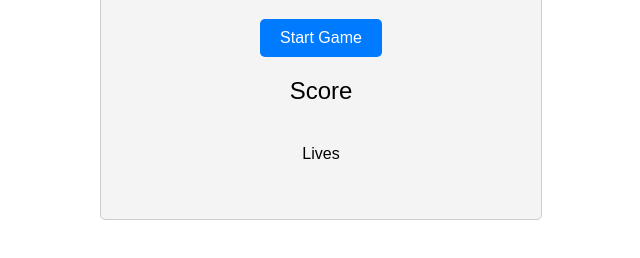
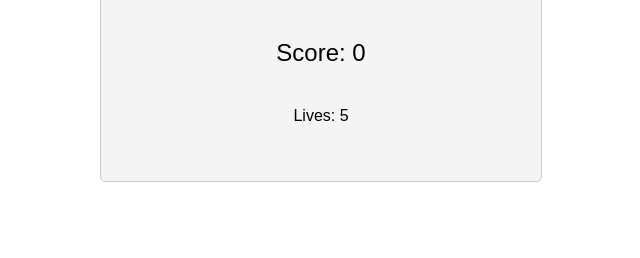
Before and after one commit to Pfulcher26/basic_a-_tile_game, a plain HTML site: page index.html in a window 1280 px wide. Both pictures are taken after a click on the button "Start Game". Shown: the part 102-360 px from the top of the page, without its empty margins (319-959 px from the left). Drawn offline with Linux system fonts and the light colour scheme.

Commit message:
Finishes the createTilePair function.

```diff
--- a/js/main.js
+++ b/js/main.js
@@ -50,37 +50,52 @@ startButton.addEventListener("click", initializeGame);
 // Functions
 
 
-// Initialize the game state
+// Initialize the game state, returns everything to a default state
+function initializeGame(){
     // Reset the score to the initial value
+    score = INITIAL_SCORE;
     // Reset lives to the initial value
-// Set the game as active
+    lives = INITIAL_LIVES;
     // Disable the start button to prevent multiple game starts
+    startButton.disabled = true;
     // Hide the start button
+    startButton.style.display = "none"
     // Clear the game board
+    gameBoard.innerHTML = ""
     // Render the game state onto the DOM
-
-
-
+    render();
+}
 
 // Render the game state
+function render(){
+    console.log("I'm in the render function")
     // Set the score display to the current score
+    scoreDisplay.innerText = `Score: ${score}`;
     // Set the lives display to the current lives
+    livesDisplay.innerText = `Lives: ${lives}`;
     // Create and replace two new game tile pairs
-
-
+    createTilePair();
+}
 
 
 // Function to create and replace two game tiles (one positive and one negative) on the game board
-// Check if the game is active
+function createTilePair(){
     // Remove all existing tiles on the game board
+    gameBoard.innerHTML = "";
     // Create variables for tile1 and tile2
+    let tile1;
+    let tile2;
     // Do some code while a certain condition is true
+    do {
         // Call a helper function to create a game tile and assign to tile1
+        tile1 = createGameTile();
         // Call a helper function to create a game tile and assign to tile2
-// While the textContent of tile 1 is not equal to the textContent of tile 2
+        tile2 = createGameTile();
+        // While the innerText of tile 1 is not equal to the innerText of tile 2
+    } while (tile1.innerText === tile2.innerText);
     // Append the new tiles to the game board
-
-
+    gameBoard.append(tile1, tile2)
+}
 
 
 // Function to create a game tile (reward or penalty)
@@ -97,8 +112,6 @@ startButton.addEventListener("click", initializeGame);
 // Return the tile
 
 
-
-
 // Handle reward tile clicks function
 // Accept the tile as an argument
 // Check if the game is active
@@ -111,8 +124,6 @@ startButton.addEventListener("click", initializeGame);
 // Call the endGame function and pass true
 // Else
 // Update the score display and create new tiles after resetting color (render)
-
-
 
 
 // Handle penalty tile clicks function
--- a/styles.css
+++ b/styles.css
@@ -3,6 +3,7 @@ body {
     text-align: center;
     margin: 0;
     padding: 0;
+
 }
 
 .game-container {
```
Lines whose indentation alone changed are shown as unchanged.
